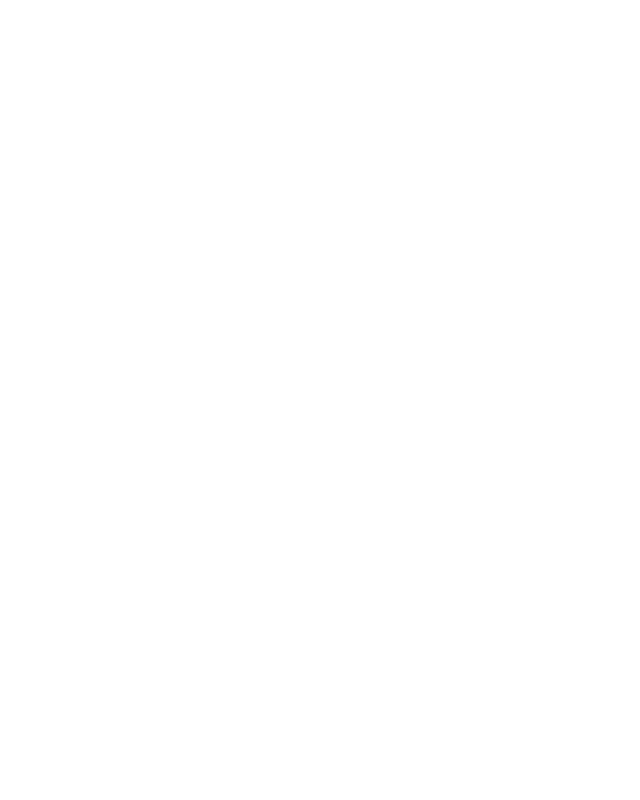
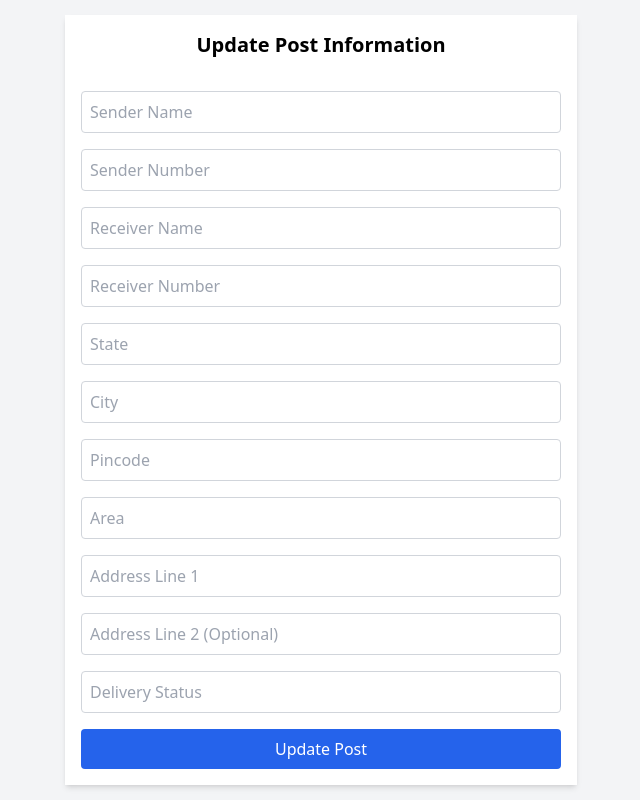
Before and after one commit to Pankajjoshi11/PostOffice_Identification, a React (Vite) app in the folder frontend/: page /update-address/1 in a window 1280 px wide. Before the commit this address had no page. Shown: the whole page, without its empty margins (319-959 px from the left). Built offline with nearby package versions, Linux system fonts and the light colour scheme.

Commit message:
made address update form for sender

```diff
--- a/frontend/src/App.tsx
+++ b/frontend/src/App.tsx
@@ -7,8 +7,10 @@
 //import EditAddress from '..//edit'
 //import Employees from './pages/Employees'
 import Packages from './pages/Packages'
+import UpdatePostPage from './pages/UpdatePostPage'
 //import Schedule from './pages/Schedule'
 //import AddressForm from './pages/EditAdressForm'
+
 
 
 
@@ -19,6 +21,7 @@
         <Route path="/" element={<Main />} />
         <Route path="/login" element={<Login />} />
         <Route path="/signup" element={<SignUpMain />} />
+        <Route path="/update-address/:consignmentNo" element={<UpdatePostPage />} />
 
         {/*<Route path="/employees" element={<Employees />} />*/}
         <Route path="/packages" element={<Packages />} />
--- /dev/null
+++ b/frontend/src/components/UpdatePostForm.tsx
@@ -0,0 +1,167 @@
+import React, { useState } from 'react';
+
+interface UpdatePostFormProps {
+  consignmentNo: string;
+}
+
+const UpdatePostForm: React.FC<UpdatePostFormProps> = ({ consignmentNo }) => {
+  const [formData, setFormData] = useState({
+    senderName: '',
+    senderNumber: '',
+    receiverName: '',
+    receiverNumber: '',
+    state: '',
+    city: '',
+    pincode: '',
+    area: '',
+    addressLine1: '',
+    addressLine2: '',
+    deliveryStatus: '',
+  });
+
+  const handleChange = (e: React.ChangeEvent<HTMLInputElement>) => {
+    const { name, value } = e.target;
+    setFormData({
+      ...formData,
+      [name]: value,
+    });
+  };
+
+  const handleSubmit = async (e: React.FormEvent) => {
+    e.preventDefault();
+
+    try {
+      const response = await fetch(`/api/posts/${consignmentNo}`, {
+        method: 'PUT',
+        headers: {
+          'Content-Type': 'application/json',
+        },
+        body: JSON.stringify(formData),
+      });
+
+      if (!response.ok) {
+        throw new Error('Failed to update post');
+      }
+
+      const data = await response.json();
+      console.log('Post updated:', data);
+      // You can add further actions here, like showing a success message or redirecting the user
+    } catch (error) {
+      console.error('Error:', error);
+    }
+  };
+
+  return (
+    <form onSubmit={handleSubmit} className="space-y-4 max-w-lg mx-auto p-4 bg-white shadow-md rounded-lg">
+      <h2 className="text-xl font-semibold mb-4">Update Post Information</h2>
+
+      <input
+        type="text"
+        name="senderName"
+        value={formData.senderName}
+        onChange={handleChange}
+        placeholder="Sender Name"
+        className="w-full p-2 border border-gray-300 rounded"
+      />
+
+      <input
+        type="text"
+        name="senderNumber"
+        value={formData.senderNumber}
+        onChange={handleChange}
+        placeholder="Sender Number"
+        className="w-full p-2 border border-gray-300 rounded"
+      />
+
+      <input
+        type="text"
+        name="receiverName"
+        value={formData.receiverName}
+        onChange={handleChange}
+        placeholder="Receiver Name"
+        className="w-full p-2 border border-gray-300 rounded"
+      />
+
+      <input
+        type="text"
+        name="receiverNumber"
+        value={formData.receiverNumber}
+        onChange={handleChange}
+        placeholder="Receiver Number"
+        className="w-full p-2 border border-gray-300 rounded"
+      />
+
+      <input
+        type="text"
+        name="state"
+        value={formData.state}
+        onChange={handleChange}
+        placeholder="State"
+        className="w-full p-2 border border-gray-300 rounded"
+      />
+
+      <input
+        type="text"
+        name="city"
+        value={formData.city}
+        onChange={handleChange}
+        placeholder="City"
+        className="w-full p-2 border border-gray-300 rounded"
+      />
+
+      <input
+        type="text"
+        name="pincode"
+        value={formData.pincode}
+        onChange={handleChange}
+        placeholder="Pincode"
+        className="w-full p-2 border border-gray-300 rounded"
+      />
+
+      <input
+        type="text"
+        name="area"
+        value={formData.area}
+        onChange={handleChange}
+        placeholder="Area"
+        className="w-full p-2 border border-gray-300 rounded"
+      />
+
+      <input
+        type="text"
+        name="addressLine1"
+        value={formData.addressLine1}
+        onChange={handleChange}
+        placeholder="Address Line 1"
+        className="w-full p-2 border border-gray-300 rounded"
+      />
+
+      <input
+        type="text"
+        name="addressLine2"
+        value={formData.addressLine2}
+        onChange={handleChange}
+        placeholder="Address Line 2 (Optional)"
+        className="w-full p-2 border border-gray-300 rounded"
+      />
+
+      <input
+        type="text"
+        name="deliveryStatus"
+        value={formData.deliveryStatus}
+        onChange={handleChange}
+        placeholder="Delivery Status"
+        className="w-full p-2 border border-gray-300 rounded"
+      />
+
+      <button
+        type="submit"
+        className="w-full py-2 px-4 bg-blue-600 text-white rounded hover:bg-blue-700 transition duration-200"
+      >
+        Update Post
+      </button>
+    </form>
+  );
+};
+
+export default UpdatePostForm;
--- /dev/null
+++ b/frontend/src/pages/UpdatePostPage.tsx
@@ -0,0 +1,15 @@
+import React from 'react';
+import UpdatePostForm from '../components/UpdatePostForm';
+import { useParams } from 'react-router-dom';
+
+const UpdatePostPage: React.FC = () => {
+  const { consignmentNo } = useParams<{ consignmentNo: string }>();
+
+  return (
+    <div className="min-h-screen bg-gray-100 flex items-center justify-center">
+      <UpdatePostForm consignmentNo={consignmentNo || ''} />
+    </div>
+  );
+};
+
+export default UpdatePostPage;
```
Also changed, not shown: 1 other file (tests, documents, lock files or other folders).
